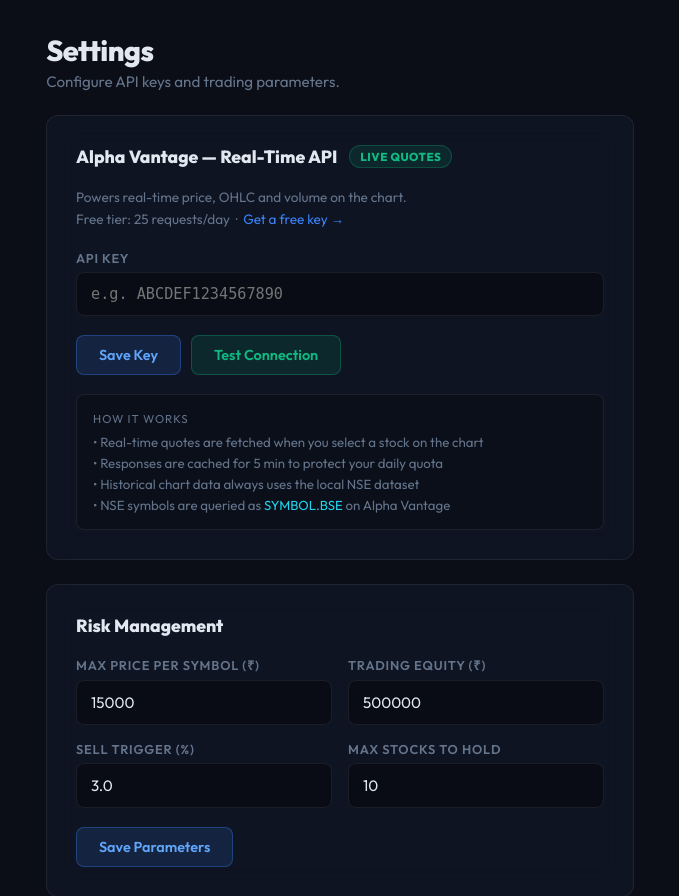
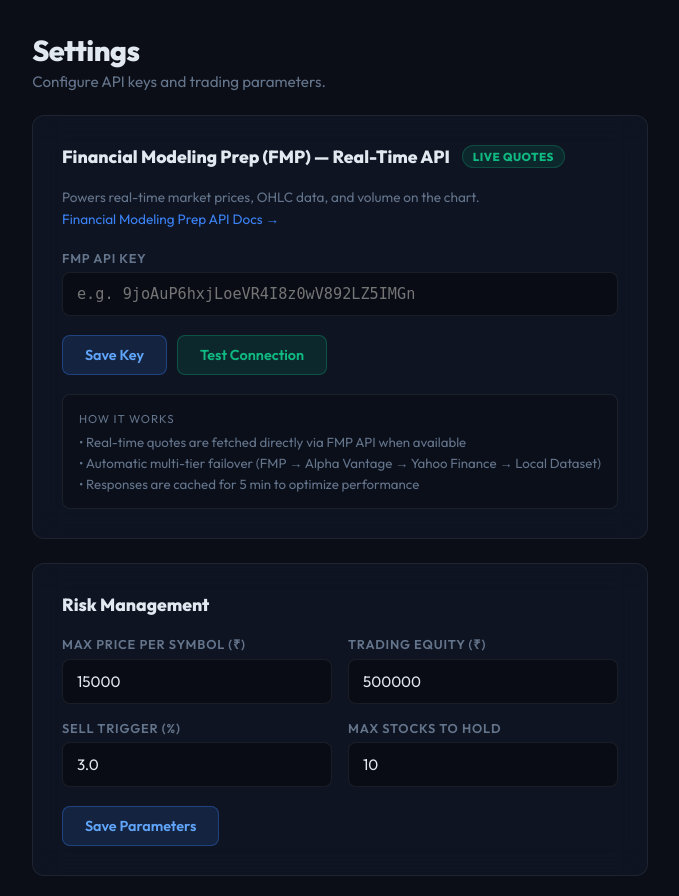
Before and after one commit to VipulPal20/STOCKPREDICT, a Flask app: page /settings in a window 1280 px wide. Shown: the part 56-952 px from the top of the page, without its empty margins (300-979 px from the left). Run offline with Flask 3, Linux system fonts and the light colour scheme.

Commit message:
feat: implement settings page and backend API for managing FMP keys and risk parameters

```diff
--- a/AI_STOCK_PREDICTOR/app.py
+++ b/AI_STOCK_PREDICTOR/app.py
@@ -3,6 +3,7 @@
 import json
 import time
 import requests
+import datetime
 import pandas as pd
 
 app = Flask(__name__)
@@ -32,6 +33,9 @@
 
 def get_av_key():
     return load_env().get('AV_API_KEY') or os.environ.get('AV_API_KEY', '')
+
+def get_fmp_key():
+    return load_env().get('FMP_API_KEY') or os.environ.get('FMP_API_KEY', '')
 
 DATA_DIR = os.path.join(os.path.dirname(os.path.abspath(__file__)), 'data')
 STOCKS = [
@@ -95,14 +99,32 @@
         prev  = df.iloc[-2]
         change     = round(float(last['close'] - prev['close']), 2)
         change_pct = round(float((last['close'] - prev['close']) / prev['close'] * 100), 2)
+        price      = round(float(last['close']), 2)
+        open_p     = round(float(last['open']), 2)
+        high_p     = round(float(last['high']), 2)
+        low_p      = round(float(last['low']), 2)
+        vol        = int(last['volume'])
+
+        # merge cached real-time quote if available
+        cached = AV_CACHE.get(symbol)
+        if cached:
+            live = cached['data']
+            price      = live.get('price', price)
+            open_p     = live.get('open', open_p)
+            high_p     = live.get('high', high_p)
+            low_p      = live.get('low', low_p)
+            change     = live.get('change', change)
+            change_pct = live.get('change_pct', change_pct)
+            vol        = live.get('volume', vol)
+
         result.append({
             'symbol':     symbol,
             'name':       COMPANY_NAMES[symbol],
-            'price':      round(float(last['close']), 2),
-            'open':       round(float(last['open']), 2),
-            'high':       round(float(last['high']), 2),
-            'low':        round(float(last['low']), 2),
-            'volume':     int(last['volume']),
+            'price':      price,
+            'open':       open_p,
+            'high':       high_p,
+            'low':        low_p,
+            'volume':     vol,
             'change':     change,
             'change_pct': change_pct,
             'direction':  preds[symbol]['direction'],
@@ -117,22 +139,110 @@
         return jsonify({'error': 'Unknown symbol'}), 404
 
     period = request.args.get('period', '1Y')
-    df = load_csv(symbol)
+    yf_symbol = SYMBOL_YF_MAP.get(symbol, f'{symbol}.NS')
+    range_map = {'1M': '1m', '3M': '3m', '6M': '6m', '1Y': '1y', '2Y': '2y', 'ALL': '5y'}
+    yf_range = range_map.get(period, '1y')
+    headers = {'User-Agent': 'Mozilla/5.0 (Windows NT 10.0; Win64; x64)'}
 
-    period_map = {'1M': 21, '3M': 63, '6M': 126, '1Y': 252, '2Y': 504, 'ALL': len(df)}
-    rows = period_map.get(period, 252)
-    df = df.tail(rows)
+    candles = []
+    # 1. Try to fetch real-time chart candles up to today from Yahoo Finance
+    try:
+        yf_url = f'https://query1.finance.yahoo.com/v8/finance/chart/{yf_symbol}?range={yf_range}&interval=1d'
+        r = requests.get(yf_url, headers=headers, timeout=5)
+        if r.status_code == 200:
+            result = r.json().get('chart', {}).get('result', [{}])[0]
+            timestamps = result.get('timestamp', [])
+            quote = result.get('indicators', {}).get('quote', [{}])[0]
+            for i in range(len(timestamps)):
+                c = quote.get('close', [])[i] if i < len(quote.get('close', [])) else None
+                o = quote.get('open', [])[i] if i < len(quote.get('open', [])) else None
+                h = quote.get('high', [])[i] if i < len(quote.get('high', [])) else None
+                l = quote.get('low', [])[i] if i < len(quote.get('low', [])) else None
+                v = quote.get('volume', [])[i] if i < len(quote.get('volume', [])) else 0
+                if c is not None and o is not None and h is not None and l is not None:
+                    dt = time.strftime('%Y-%m-%d', time.localtime(timestamps[i]))
+                    candles.append({
+                        'date':   dt,
+                        'open':   float(round(o, 2)),
+                        'high':   float(round(h, 2)),
+                        'low':    float(round(l, 2)),
+                        'close':  float(round(c, 2)),
+                        'volume': int(v or 0)
+                    })
+    except Exception:
+        pass
 
-    # compute indicators
-    df = df.copy()
-    df['ma20'] = df['close'].rolling(20).mean().round(2)
-    df['ma50'] = df['close'].rolling(50).mean().round(2)
+    # 2. Fallback to local CSV dataset if real-time chart fetch failed
+    if not candles:
+        df = load_csv(symbol)
+        period_map = {'1M': 21, '3M': 63, '6M': 126, '1Y': 252, '2Y': 504, 'ALL': len(df)}
+        rows = period_map.get(period, 252)
+        df = df.tail(rows)
+        candles = df[['date', 'open', 'high', 'low', 'close', 'volume']].to_dict(orient='records')
 
-    candles = df[['date', 'open', 'high', 'low', 'close', 'volume']].to_dict(orient='records')
-    ma20    = df[['date', 'ma20']].dropna().rename(columns={'ma20': 'value'}).to_dict(orient='records')
-    ma50    = df[['date', 'ma50']].dropna().rename(columns={'ma50': 'value'}).to_dict(orient='records')
+    # Append cached real-time quote for today if available and newer
+    cached = AV_CACHE.get(symbol)
+    if cached:
+        live = cached['data']
+        latest_day = live.get('latest_day') or time.strftime('%Y-%m-%d')
+        if candles:
+            if candles[-1]['date'] != latest_day:
+                candles.append({
+                    'date':   latest_day,
+                    'open':   live.get('open', live['price']),
+                    'high':   live.get('high', live['price']),
+                    'low':    live.get('low', live['price']),
+                    'close':  live['price'],
+                    'volume': live.get('volume', 0)
+                })
+            else:
+                candles[-1]['close']  = live['price']
+                candles[-1]['high']   = max(candles[-1]['high'], live.get('high', live['price']))
+                candles[-1]['low']    = min(candles[-1]['low'], live.get('low', live['price']))
+                candles[-1]['volume'] = live.get('volume', candles[-1]['volume'])
 
+    # Compute Moving Averages across candles
+    cdf = pd.DataFrame(candles)
+    cdf['ma20'] = cdf['close'].rolling(20).mean().round(2)
+    cdf['ma50'] = cdf['close'].rolling(50).mean().round(2)
+
+    ma20 = cdf[['date', 'ma20']].dropna().rename(columns={'ma20': 'value'}).to_dict(orient='records')
+    ma50 = cdf[['date', 'ma50']].dropna().rename(columns={'ma50': 'value'}).to_dict(orient='records')
+
+    # Compute dynamic AI forecast predictions starting from today's latest candle
     preds = load_predictions()[symbol]
+    last_candle = candles[-1]
+    last_date_str = last_candle['date']
+    last_close = last_candle['close']
+
+    try:
+        start_dt = datetime.datetime.strptime(last_date_str, '%Y-%m-%d')
+    except Exception:
+        start_dt = datetime.datetime.now()
+
+    future_dates = []
+    curr = start_dt
+    count = 0
+    while count < len(preds['close']):
+        curr += datetime.timedelta(days=1)
+        if curr.weekday() < 5:  # Monday to Friday
+            future_dates.append(curr.strftime('%Y-%m-%d'))
+            count += 1
+
+    ratio = (last_close / preds['close'][0]) if (preds['close'] and preds['close'][0] > 0) else 1.0
+    scaled_close = [float(round(c * ratio, 2)) for c in preds['close']]
+    target = float(round(preds['target'] * ratio, 2))
+
+    dynamic_preds = {
+        'direction':  preds['direction'],
+        'target':     target,
+        'confidence': preds['confidence'],
+        'dates':      future_dates,
+        'close':      scaled_close,
+        'open':       [float(round(o * ratio, 2)) for o in preds['open']],
+        'high':       [float(round(h * ratio, 2)) for h in preds['high']],
+        'low':        [float(round(l * ratio, 2)) for l in preds['low']],
+    }
 
     return jsonify({
         'symbol':      symbol,
@@ -140,7 +250,7 @@
         'candles':     candles,
         'ma20':        ma20,
         'ma50':        ma50,
-        'predictions': preds,
+        'predictions': dynamic_preds,
     })
 
 @app.route('/api/predict/<symbol>')
@@ -155,80 +265,181 @@
 def get_settings():
     env = load_env()
     return jsonify({
-        'AV_API_KEY': env.get('AV_API_KEY', ''),
+        'FMP_API_KEY': env.get('FMP_API_KEY', ''),
+        'AV_API_KEY':  env.get('AV_API_KEY', ''),
     })
 
 @app.route('/api/settings', methods=['POST'])
 def save_settings():
-    body = request.get_json()
-    if not body or 'AV_API_KEY' not in body:
-        return jsonify({'status': 'error', 'message': 'AV_API_KEY required'}), 400
-    key = body['AV_API_KEY'].strip()
-    if not key:
-        return jsonify({'status': 'error', 'message': 'Key cannot be empty'}), 400
-    save_env({'AV_API_KEY': key})
-    os.environ['AV_API_KEY'] = key
+    body = request.get_json() or {}
+    updated = {}
+    if 'FMP_API_KEY' in body:
+        updated['FMP_API_KEY'] = body['FMP_API_KEY'].strip()
+        os.environ['FMP_API_KEY'] = updated['FMP_API_KEY']
+    if 'AV_API_KEY' in body:
+        updated['AV_API_KEY'] = body['AV_API_KEY'].strip()
+        os.environ['AV_API_KEY'] = updated['AV_API_KEY']
+
+    if not updated:
+        return jsonify({'status': 'error', 'message': 'API key required'}), 400
+
+    save_env(updated)
     AV_CACHE.clear()  # bust cache so next request uses new key
     return jsonify({'status': 'success'})
 
-# ── Real-time quote via Alpha Vantage ─────────────────────────────────────────
+# ── Real-time quote via FMP, Alpha Vantage & Yahoo Finance Fallback ───────────
+SYMBOL_FMP_MAP = {'TATAMOTORS': 'TMCV.NS'}
+SYMBOL_YF_MAP  = {'TATAMOTORS': 'TMCV.NS'}
+SYMBOL_AV_MAP  = {'TATAMOTORS': 'TMCV.BSE'}
+
 @app.route('/api/realtime/<symbol>')
 def realtime(symbol):
     if symbol not in STOCKS:
         return jsonify({'error': 'Unknown symbol'}), 404
-
-    key = get_av_key()
-    if not key:
-        return jsonify({'error': 'Alpha Vantage API key not configured'}), 503
 
     # serve from cache if fresh
     cached = AV_CACHE.get(symbol)
     if cached and (time.time() - cached['ts']) < AV_TTL:
         return jsonify(cached['data'])
 
-    # NSE stocks on Alpha Vantage use SYMBOL.BSE suffix
-    av_symbol = f'{symbol}.BSE'
-    url = 'https://www.alphavantage.co/query'
-    params = {
-        'function': 'GLOBAL_QUOTE',
-        'symbol':   av_symbol,
-        'apikey':   key,
-    }
+    headers = {'User-Agent': 'Mozilla/5.0 (Windows NT 10.0; Win64; x64)'}
 
+    # 1. Try Financial Modeling Prep (FMP) API
+    fmp_key = get_fmp_key()
+    if fmp_key:
+        fmp_symbol = SYMBOL_FMP_MAP.get(symbol, f'{symbol}.NS')
+        fmp_url = f'https://financialmodelingprep.com/stable/quote?symbol={fmp_symbol}&apikey={fmp_key}'
+        try:
+            r = requests.get(fmp_url, headers=headers, timeout=5)
+            if r.status_code == 200:
+                raw = r.json()
+                if isinstance(raw, list) and len(raw) > 0 and 'price' in raw[0]:
+                    q = raw[0]
+                    price = float(q.get('price', 0))
+                    if price > 0:
+                        prev = float(q.get('previousClose', price))
+                        chg = float(q.get('change', price - prev))
+                        chg_pct = float(q.get('changePercentage', 0))
+                        data = {
+                            'symbol':      symbol,
+                            'av_symbol':   fmp_symbol,
+                            'price':       float(round(price, 2)),
+                            'open':        float(round(q.get('open', price), 2)),
+                            'high':        float(round(q.get('dayHigh', price), 2)),
+                            'low':         float(round(q.get('dayLow', price), 2)),
+                            'prev_close':  float(round(prev, 2)),
+                            'change':      float(round(chg, 2)),
+                            'change_pct':  float(round(chg_pct, 2)),
+                            'volume':      int(q.get('volume', 0)),
+                            'latest_day':  time.strftime('%Y-%m-%d'),
+                            'cached_at':   time.strftime('%H:%M:%S'),
+                            'source':      'Financial Modeling Prep (FMP)',
+                        }
+                        AV_CACHE[symbol] = {'data': data, 'ts': time.time()}
+                        return jsonify(data)
+        except Exception:
+            pass
+
+    # 2. Try Alpha Vantage if key is configured
+    key = get_av_key()
+    if key:
+        av_symbol = SYMBOL_AV_MAP.get(symbol, f'{symbol}.BSE')
+        url = 'https://www.alphavantage.co/query'
+        params = {
+            'function': 'GLOBAL_QUOTE',
+            'symbol':   av_symbol,
+            'apikey':   key,
+        }
+        try:
+            r = requests.get(url, params=params, timeout=5)
+            if r.status_code == 200:
+                raw = r.json()
+                quote = raw.get('Global Quote', {})
+                if quote and quote.get('05. price'):
+                    chg_str = quote.get('10. change percent', '0%').replace('%', '').strip()
+                    data = {
+                        'symbol':      symbol,
+                        'av_symbol':   av_symbol,
+                        'price':       float(quote.get('05. price', 0)),
+                        'open':        float(quote.get('02. open', 0)),
+                        'high':        float(quote.get('03. high', 0)),
+                        'low':         float(quote.get('04. low', 0)),
+                        'prev_close':  float(quote.get('08. previous close', 0)),
+                        'change':      float(quote.get('09. change', 0)),
+                        'change_pct':  float(chg_str),
+                        'volume':      int(quote.get('06. volume', 0)),
+                        'latest_day':  quote.get('07. latest trading day', ''),
+                        'cached_at':   time.strftime('%H:%M:%S'),
+                        'source':      'Alpha Vantage',
+                    }
+                    AV_CACHE[symbol] = {'data': data, 'ts': time.time()}
+                    return jsonify(data)
+        except Exception:
+            pass
+
+    # 3. Try Yahoo Finance real-time query
+    yf_symbol = SYMBOL_YF_MAP.get(symbol, f'{symbol}.NS')
     try:
-        r = requests.get(url, params=params, timeout=10)
-        r.raise_for_status()
-        raw = r.json()
+        yf_url = f'https://query1.finance.yahoo.com/v8/finance/chart/{yf_symbol}'
+        r = requests.get(yf_url, headers=headers, timeout=5)
+        if r.status_code == 200:
+            result = r.json().get('chart', {}).get('result', [{}])[0]
+            meta = result.get('meta', {})
+            price = meta.get('regularMarketPrice')
+            if price is not None:
+                prev = meta.get('chartPreviousClose', price)
+                chg = price - prev if prev else 0.0
+                chg_pct = (chg / prev * 100.0) if prev else 0.0
+                open_p = meta.get('regularMarketDayOpen', price)
+                high_p = meta.get('regularMarketDayHigh', price)
+                low_p = meta.get('regularMarketDayLow', price)
+                vol = meta.get('regularMarketVolume', 0)
+                data = {
+                    'symbol':      symbol,
+                    'av_symbol':   yf_symbol,
+                    'price':       float(round(price, 2)),
+                    'open':        float(round(open_p, 2)),
+                    'high':        float(round(high_p, 2)),
+                    'low':         float(round(low_p, 2)),
+                    'prev_close':  float(round(prev, 2)),
+                    'change':      float(round(chg, 2)),
+                    'change_pct':  float(round(chg_pct, 2)),
+                    'volume':      int(vol or 0),
+                    'latest_day':  time.strftime('%Y-%m-%d'),
+                    'cached_at':   time.strftime('%H:%M:%S'),
+                    'source':      'Yahoo Finance',
+                }
+                AV_CACHE[symbol] = {'data': data, 'ts': time.time()}
+                return jsonify(data)
+    except Exception:
+        pass
+
+    # 4. Fallback to latest record from local CSV dataset
+    try:
+        df = load_csv(symbol)
+        last = df.iloc[-1]
+        prev = df.iloc[-2]
+        chg = float(last['close'] - prev['close'])
+        chg_pct = float(chg / prev['close'] * 100.0)
+        data = {
+            'symbol':      symbol,
+            'av_symbol':   f'{symbol}.BSE',
+            'price':       float(round(last['close'], 2)),
+            'open':        float(round(last['open'], 2)),
+            'high':        float(round(last['high'], 2)),
+            'low':         float(round(last['low'], 2)),
+            'prev_close':  float(round(prev['close'], 2)),
+            'change':      float(round(chg, 2)),
+            'change_pct':  float(round(chg_pct, 2)),
+            'volume':      int(last['volume']),
+            'latest_day':  str(last['date']),
+            'cached_at':   time.strftime('%H:%M:%S'),
+            'source':      'Local Dataset',
+        }
+        AV_CACHE[symbol] = {'data': data, 'ts': time.time()}
+        return jsonify(data)
     except Exception as e:
-        return jsonify({'error': f'Alpha Vantage request failed: {e}'}), 502
-
-    if 'Note' in raw:
-        return jsonify({'error': 'Alpha Vantage rate limit hit. Try again in a minute.'}), 429
-
-    if 'Information' in raw:
-        return jsonify({'error': raw['Information']}), 429
-
-    quote = raw.get('Global Quote', {})
-    if not quote or not quote.get('05. price'):
-        return jsonify({'error': f'No data returned for {av_symbol}'}), 404
-
-    data = {
-        'symbol':      symbol,
-        'av_symbol':   av_symbol,
-        'price':       float(quote.get('05. price', 0)),
-        'open':        float(quote.get('02. open', 0)),
-        'high':        float(quote.get('03. high', 0)),
-        'low':         float(quote.get('04. low', 0)),
-        'prev_close':  float(quote.get('08. previous close', 0)),
-        'change':      float(quote.get('09. change', 0)),
-        'change_pct':  quote.get('10. change percent', '0%').replace('%', '').strip(),
-        'volume':      int(quote.get('06. volume', 0)),
-        'latest_day':  quote.get('07. latest trading day', ''),
-        'cached_at':   time.strftime('%H:%M:%S'),
-    }
-
-    AV_CACHE[symbol] = {'data': data, 'ts': time.time()}
-    return jsonify(data)
+        return jsonify({'error': f'Failed to load realtime quote: {e}'}), 500
 
 if __name__ == '__main__':
     app.run(debug=True, host='0.0.0.0', port=5000)
--- a/AI_STOCK_PREDICTOR/templates/settings.html
+++ b/AI_STOCK_PREDICTOR/templates/settings.html
@@ -114,37 +114,35 @@
             <p class="settings-sub">Configure API keys and trading parameters.</p>
         </div>
 
-        <!-- Alpha Vantage -->
+        <!-- Financial Modeling Prep (FMP) -->
         <div class="glass card-section">
             <div class="section-head">
-                <h2>Alpha Vantage — Real-Time API</h2>
+                <h2>Financial Modeling Prep (FMP) — Real-Time API</h2>
                 <span class="tag tag-green">LIVE QUOTES</span>
             </div>
             <p class="section-desc">
-                Powers real-time price, OHLC and volume on the chart.<br>
-                Free tier: 25 requests/day &nbsp;·&nbsp;
-                <a href="https://www.alphavantage.co/support/#api-key" target="_blank">Get a free key →</a>
+                Powers real-time market prices, OHLC data, and volume on the chart.<br>
+                <a href="https://site.financialmodelingprep.com/developer/docs" target="_blank">Financial Modeling Prep API Docs →</a>
             </p>
 
             <div class="field">
-                <label>API Key</label>
-                <input type="text" id="av-api-key" placeholder="e.g. ABCDEF1234567890">
+                <label>FMP API Key</label>
+                <input type="text" id="fmp-api-key" placeholder="e.g. 9joAuP6hxjLoeVR4I8z0wV892LZ5IMGn">
             </div>
 
-            <div id="av-status" class="status-box"></div>
+            <div id="fmp-status" class="status-box"></div>
 
             <div class="btn-row">
-                <button class="btn-primary" id="save-av-btn">Save Key</button>
-                <button class="btn-success" id="test-av-btn">Test Connection</button>
+                <button class="btn-primary" id="save-fmp-btn">Save Key</button>
+                <button class="btn-success" id="test-fmp-btn">Test Connection</button>
             </div>
 
             <div class="info-box">
                 <p>How it works</p>
                 <ul>
-                    <li>• Real-time quotes are fetched when you select a stock on the chart</li>
-                    <li>• Responses are cached for 5 min to protect your daily quota</li>
-                    <li>• Historical chart data always uses the local NSE dataset</li>
-                    <li>• NSE symbols are queried as <code>SYMBOL.BSE</code> on Alpha Vantage</li>
+                    <li>• Real-time quotes are fetched directly via FMP API when available</li>
+                    <li>• Automatic multi-tier failover (FMP → Alpha Vantage → Yahoo Finance → Local Dataset)</li>
+                    <li>• Responses are cached for 5 min to optimize performance</li>
                 </ul>
             </div>
         </div>
@@ -192,43 +190,43 @@
         fetch('/api/settings')
             .then(r => r.json())
             .then(d => {
-                if (d.AV_API_KEY) {
-                    document.getElementById('av-api-key').value = d.AV_API_KEY;
-                    setStatus('av-status', '✓ API key loaded from saved config.', true);
+                if (d.FMP_API_KEY) {
+                    document.getElementById('fmp-api-key').value = d.FMP_API_KEY;
+                    setStatus('fmp-status', '✓ FMP API key loaded from saved config.', true);
                 }
             })
-            .catch(() => setStatus('av-status', 'Could not reach server.', false));
+            .catch(() => setStatus('fmp-status', 'Could not reach server.', false));
 
         // ── save key ──────────────────────────────────────────────────────────
-        document.getElementById('save-av-btn').addEventListener('click', () => {
-            const key = document.getElementById('av-api-key').value.trim();
-            if (!key) { setStatus('av-status', 'Please enter an API key.', false); return; }
+        document.getElementById('save-fmp-btn').addEventListener('click', () => {
+            const key = document.getElementById('fmp-api-key').value.trim();
+            if (!key) { setStatus('fmp-status', 'Please enter an API key.', false); return; }
 
             fetch('/api/settings', {
                 method: 'POST',
                 headers: { 'Content-Type': 'application/json' },
-                body: JSON.stringify({ AV_API_KEY: key })
+                body: JSON.stringify({ FMP_API_KEY: key })
             })
             .then(r => r.json())
             .then(d => {
-                if (d.status === 'success') setStatus('av-status', '✓ Key saved successfully.', true);
-                else setStatus('av-status', 'Error: ' + d.message, false);
+                if (d.status === 'success') setStatus('fmp-status', '✓ FMP API Key saved successfully.', true);
+                else setStatus('fmp-status', 'Error: ' + d.message, false);
             })
-            .catch(() => setStatus('av-status', 'Failed to reach server.', false));
+            .catch(() => setStatus('fmp-status', 'Failed to reach server.', false));
         });
 
         // ── test connection ───────────────────────────────────────────────────
-        document.getElementById('test-av-btn').addEventListener('click', () => {
-            setStatus('av-status', 'Testing connection…', true);
+        document.getElementById('test-fmp-btn').addEventListener('click', () => {
+            setStatus('fmp-status', 'Testing connection…', true);
             fetch('/api/realtime/RELIANCE')
                 .then(r => r.json())
                 .then(d => {
-                    if (d.error) setStatus('av-status', '✗ ' + d.error, false);
-                    else setStatus('av-status',
-                        `✓ Connected — RELIANCE.BSE  ₹${d.price.toFixed(2)}  (${d.change_pct >= 0 ? '+' : ''}${parseFloat(d.change_pct).toFixed(2)}%)  as of ${d.latest_day}`,
+                    if (d.error) setStatus('fmp-status', '✗ ' + d.error, false);
+                    else setStatus('fmp-status',
+                        `✓ Connected — ${d.av_symbol || d.symbol}  ₹${d.price.toFixed(2)}  (${d.change_pct >= 0 ? '+' : ''}${parseFloat(d.change_pct).toFixed(2)}%)  [via ${d.source || 'Realtime API'}]`,
                         true);
                 })
-                .catch(() => setStatus('av-status', '✗ Request failed. Is the server running?', false));
+                .catch(() => setStatus('fmp-status', '✗ Request failed. Is the server running?', false));
         });
 
         // ── risk params (saved to localStorage for now) ───────────────────────
```
Also changed, not shown: AI_STOCK_PREDICTOR/static/script.js (+40 -23 lines).
